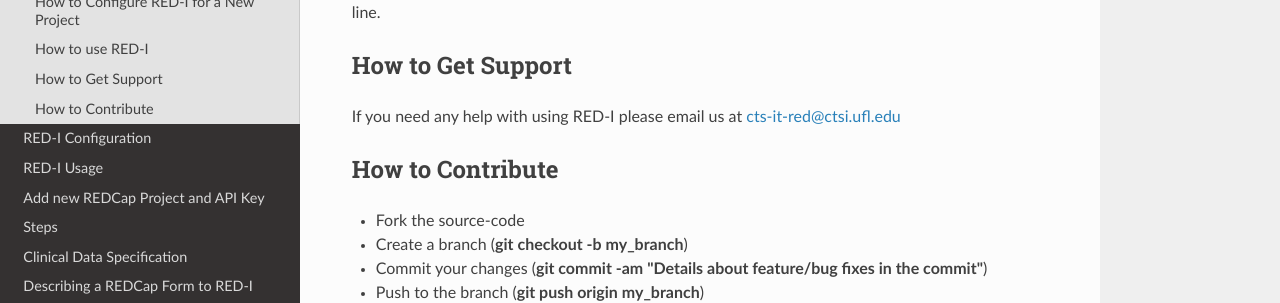
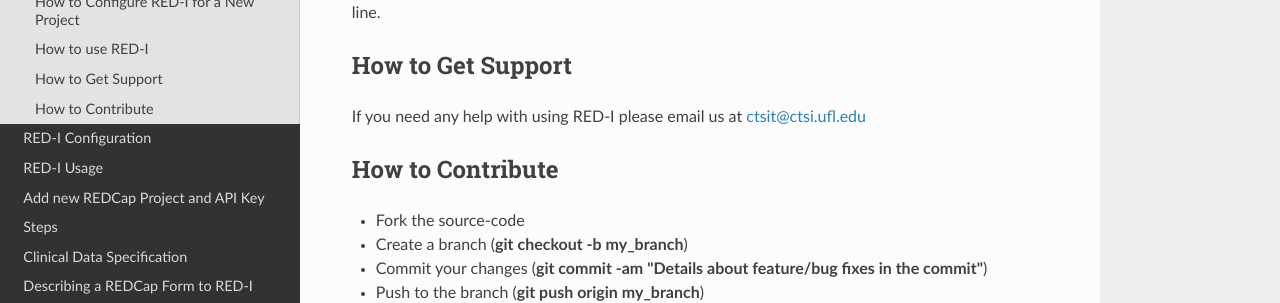
Before and after one commit to ctsit/redi, a Sphinx documentation site: the page built from docs/about.rst, in a window 1280 px wide and 900 px high, scrolled down 2372 px. Shown: the part 334-637 px from the top of the window. Built offline with Sphinx 7.4.7 and the Read the Docs theme 2.0.0, drawn with Linux system fonts in a browser that asks for light colours.

Commit message:
Fix email address

```diff
--- a/docs/about.rst
+++ b/docs/about.rst
@@ -162,7 +162,7 @@
 How to Get Support
 ------------------
 
-If you need any help with using RED-I please email us at cts-it-red@ctsi.ufl.edu
+If you need any help with using RED-I please email us at ctsit@ctsi.ufl.edu
 
 How to Contribute
 -----------------
```
